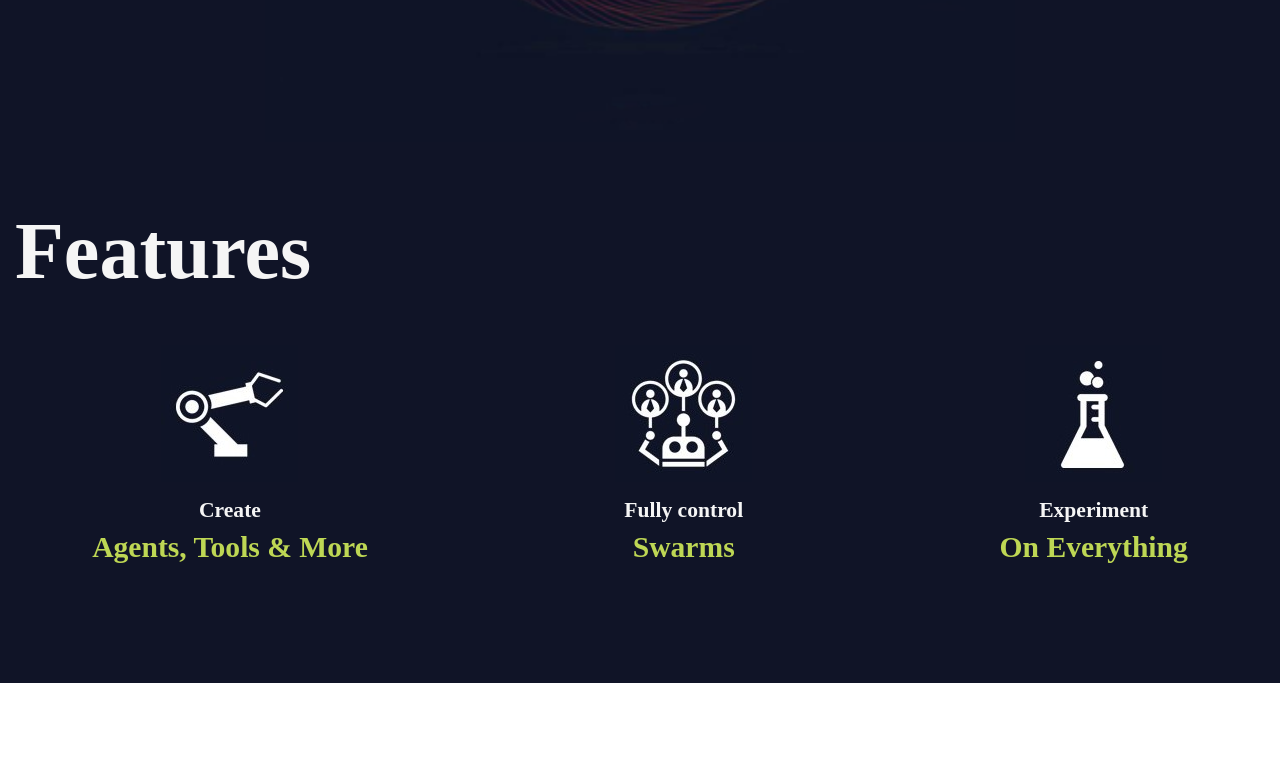
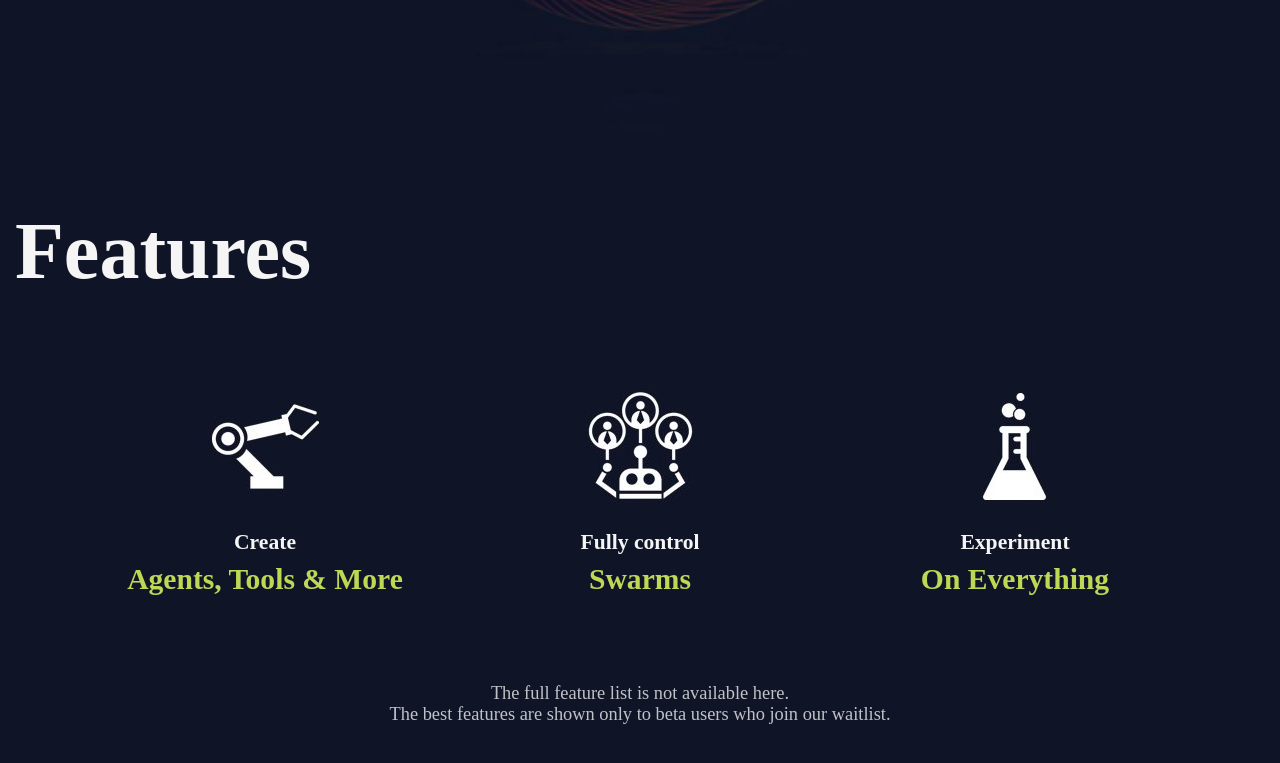
Before and after one commit to Kamil2104/swarmbase.ai, a React (Vite) app: page / in a window 1280 px wide. Shown: the part 703-1466 px from the top of the page. Before the commit the page ends 1386 px from the top, so only its background shows below. Built offline with nearby package versions, Linux system fonts and the light colour scheme.

Commit message:
feat: fulfill Information component with content

```diff
--- a/src/components/Main/components/Features/Features.jsx
+++ b/src/components/Main/components/Features/Features.jsx
@@ -1,4 +1,5 @@
 import Feature from './components/Feature/Feature.jsx'
+import Information from './components/Information/Information.jsx'
 
 import Icon1 from './icons/Icon1.jpg'
 import Icon2 from './icons/Icon2.jpg'
@@ -16,7 +17,7 @@ const Features = () => {
         <Feature icon={Icon3} alt="Icon of " secondaryText="Experiment" mainText="On Everything" />
       </section>
       <section className='informationContainer'>
-        {/* Here will be displayed Information component */}
+        <Information />
       </section>
     </section>
   )
--- a/src/components/Main/components/Features/components/Feature/styles/Feature.css
+++ b/src/components/Main/components/Features/components/Feature/styles/Feature.css
@@ -3,4 +3,6 @@
     flex-direction: column;
     justify-content: center;
     align-items: center;
+
+    width: 30%;
 }
--- /dev/null
+++ b/src/components/Main/components/Features/components/Information/Information.jsx
@@ -0,0 +1,12 @@
+import './styles/Information.css';
+
+const Information = () => {
+  return (
+    <p>
+        The full feature list is not available here. <br />
+        The best features are shown only to beta users who join our waitlist.
+    </p>
+  )
+}
+
+export default Information
--- /dev/null
+++ b/src/components/Main/components/Features/components/Information/styles/Information.css
@@ -0,0 +1,6 @@
+.features .informationContainer p {
+    margin: 0;
+
+    font-size: 1.15em;
+    color: rgba(255, 255, 255, 0.742);
+}
--- a/src/components/Main/components/Features/styles/Features.css
+++ b/src/components/Main/components/Features/styles/Features.css
@@ -3,7 +3,7 @@
     flex-direction: column;
     justify-content: flex-start;
     align-items: flex-start;
-    gap: 3em;
+    gap: 5em;
 
     width: 1250px;
 
@@ -21,7 +21,15 @@
     flex-direction: row;
     justify-content: center;
     align-items: center;
-    gap: 15em;
 
-    width: 1250px;
+    width: 100%;
 }
+
+.features .informationContainer {
+    display: flex;
+    justify-content: center;
+    align-items: center;
+    text-align: center;
+
+    width: 100%;
+}
```
